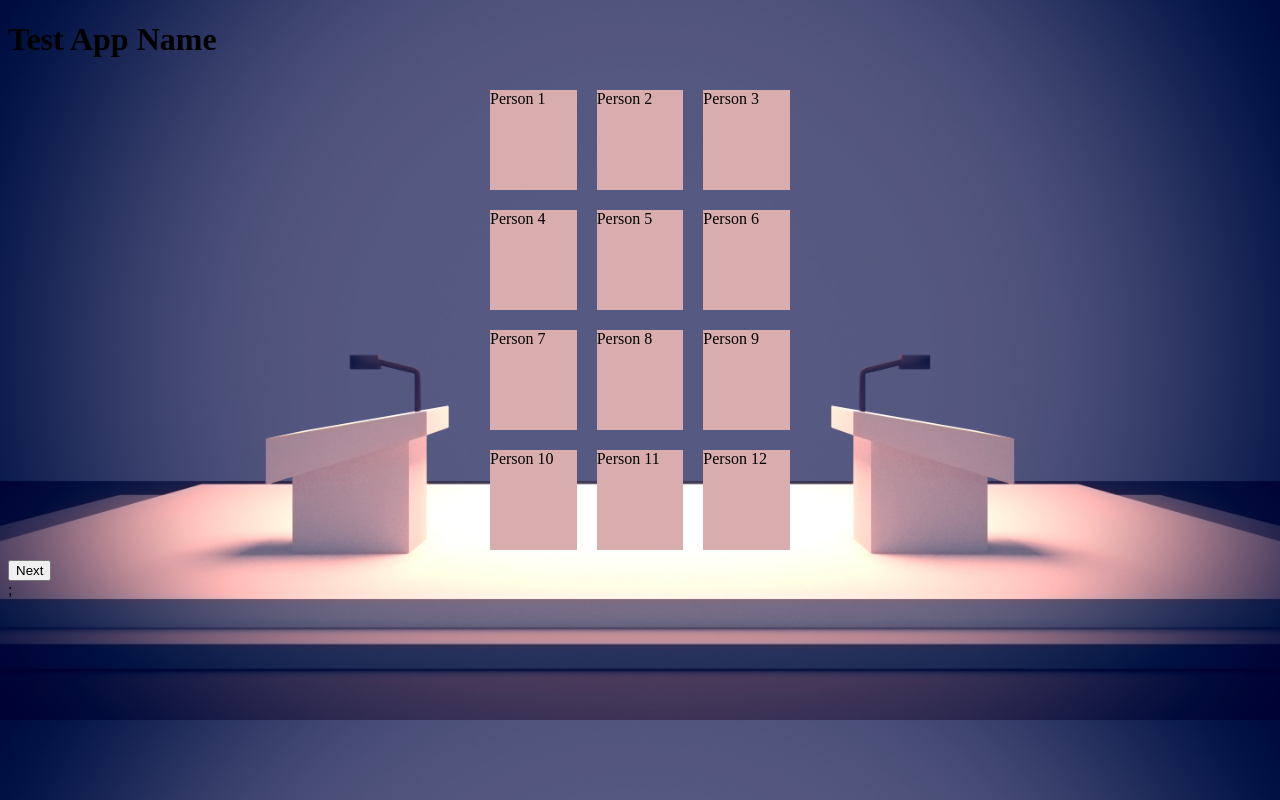
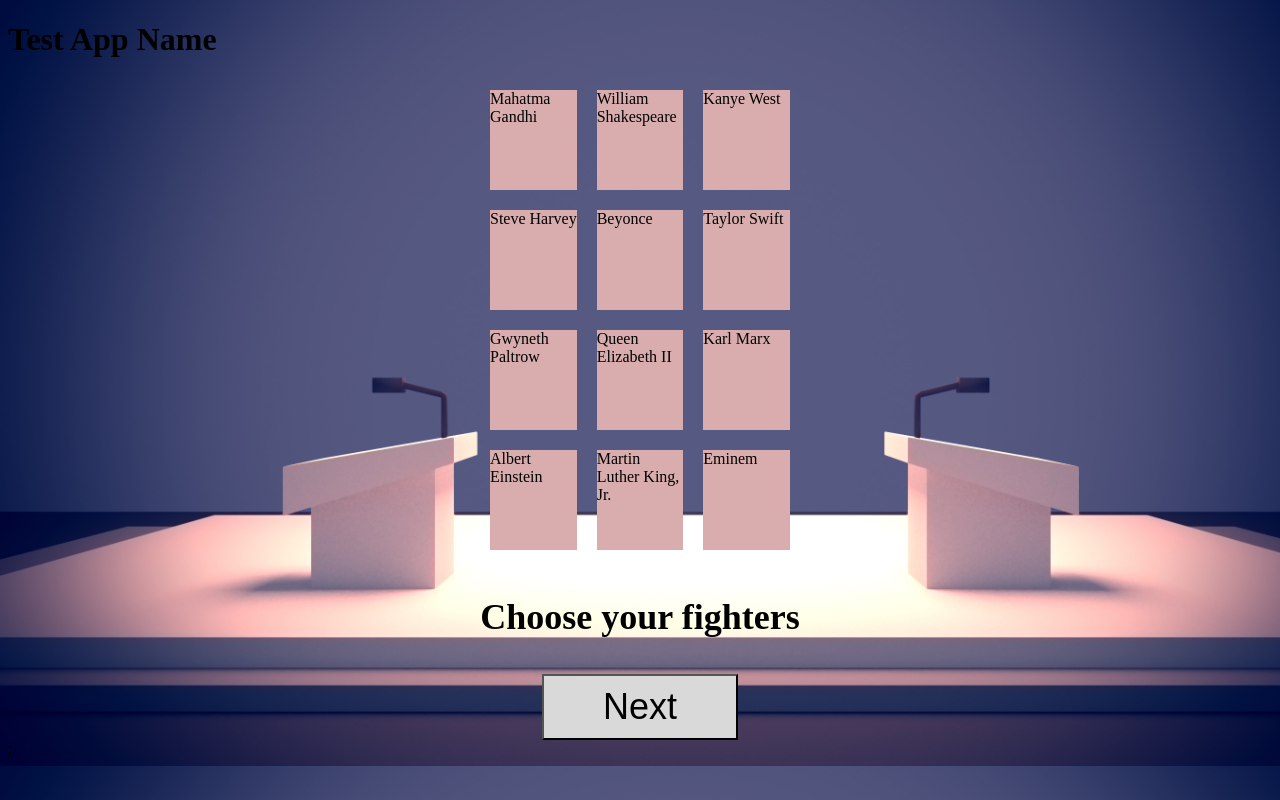
Before and after one commit to michaelwlu/code-fest-2023, a Next.js app: page / in a window 1280 px wide. Built offline with nearby package versions, Linux system fonts and the light colour scheme; no server answers.

Commit message:
personalities
no images yet

```diff
--- a/public/index.scss
+++ b/public/index.scss
@@ -30,3 +30,19 @@
 .borderRed {
   border: 10px solid #fc0000;
 }
+
+.centerHeader,
+.stepFooter {
+  text-align: center;
+
+  .stepButton {
+    background-color: #d9d9d9;
+    width: 196px;
+    height: 66px;
+    font-size: 36px;
+  }
+}
+
+.centerHeader {
+  font-size: 36px;
+}
--- a/src/components/Personalities.jsx
+++ b/src/components/Personalities.jsx
@@ -1,20 +1,6 @@
 import React, { useEffect, useState, Fragment, useCallback } from 'react';
 import { useDebateContext } from '../pages/DebateContext';
-
-const persons = [
-  { name: 'Person 1' },
-  { name: 'Person 2' },
-  { name: 'Person 3' },
-  { name: 'Person 4' },
-  { name: 'Person 5' },
-  { name: 'Person 6' },
-  { name: 'Person 7' },
-  { name: 'Person 8' },
-  { name: 'Person 9' },
-  { name: 'Person 10' },
-  { name: 'Person 11' },
-  { name: 'Person 12' },
-];
+import { personalities } from './lists';
 
 export const Personalities = (props) => {
   const { onClick } = props;
@@ -22,8 +8,9 @@
     useDebateContext();
 
   return (
+    <>
       <div class="personsContainer">
-      {persons.map((person) => {
+        {personalities.map((person) => {
           return (
             <div
               onClick={() => onClick(person)}
@@ -36,5 +23,6 @@
           );
         })}
       </div>
+    </>
   );
 };
--- a/src/pages/ChoosePersonalities.js
+++ b/src/pages/ChoosePersonalities.js
@@ -19,7 +19,6 @@
     } else if (!personTwo) {
       setPersonTwo(person);
     }
-    alert(personOne);
   };
 
   return step === 0 ? (
@@ -30,8 +29,12 @@
         ></Personalities>
       </section>
 
-      <footer>
-        <button onClick={handleNext}>Next</button>
+      <h3 class="centerHeader">Choose your fighters</h3>
+
+      <footer class="stepFooter">
+        <button class="stepButton" onClick={handleNext}>
+          Next
+        </button>
       </footer>
     </>
   ) : null;
```
Lines whose indentation alone changed are shown as unchanged.
